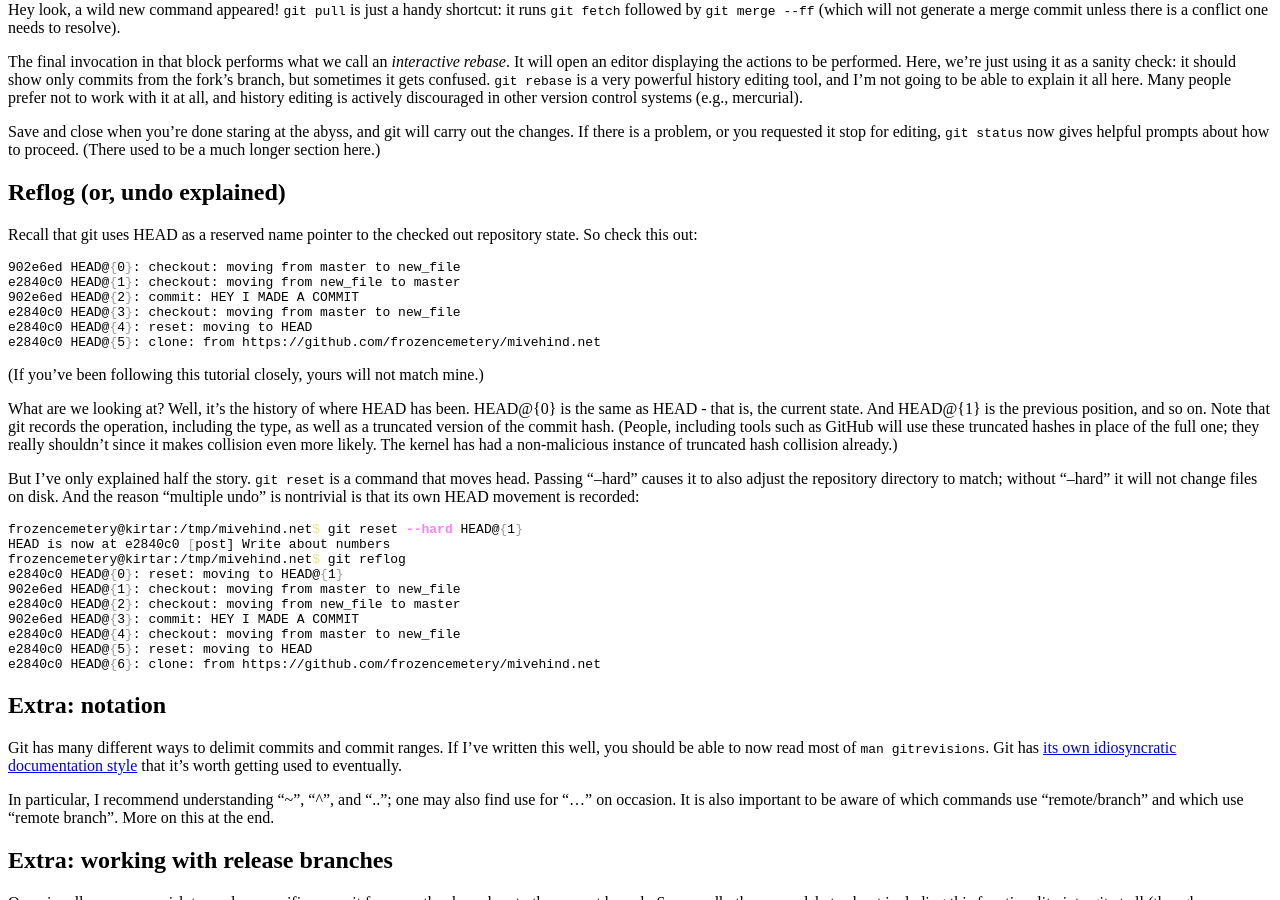
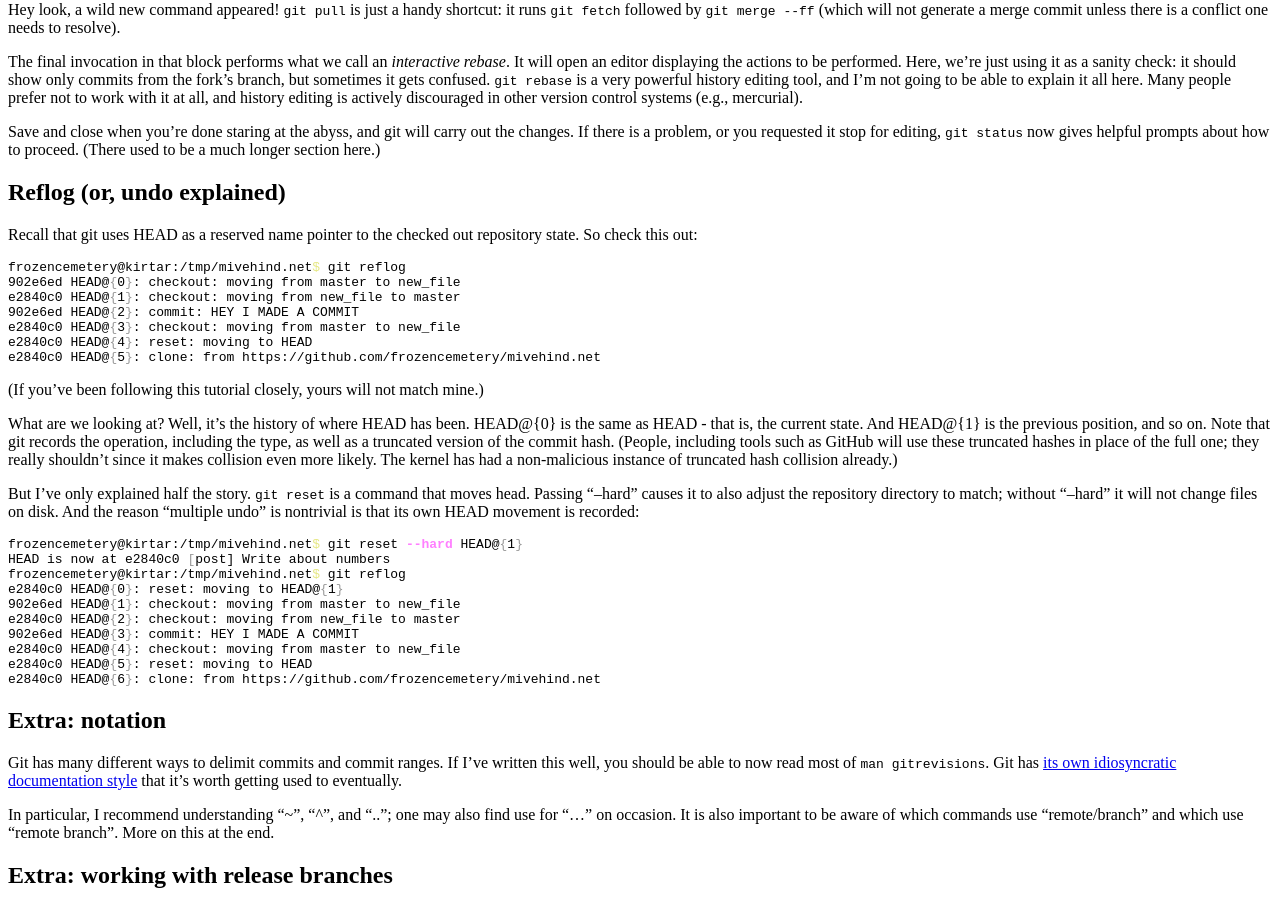
Before and after one commit to frozencemetery/mivehind.net, a Jekyll site: the page built from _posts/2017-02-19-an-intro-to-git.md, in a window 1280 px wide and 900 px high, scrolled down 4637 px. Built offline with Jekyll 4.4.1, drawn with Linux system fonts in a browser that asks for light colours; Markdown is read by kramdown in place of the engine named in the settings.

Commit message:
[posts] Forgot reflog invocation in git tutorial

````diff
--- a/_posts/2017-02-19-an-intro-to-git.md
+++ b/_posts/2017-02-19-an-intro-to-git.md
@@ -391,6 +391,7 @@ Recall that git uses HEAD as a reserved name pointer to the checked out
 repository state.  So check this out:
 
 ```bash
+frozencemetery@kirtar:/tmp/mivehind.net$ git reflog
 902e6ed HEAD@{0}: checkout: moving from master to new_file
 e2840c0 HEAD@{1}: checkout: moving from new_file to master
 902e6ed HEAD@{2}: commit: HEY I MADE A COMMIT
````
